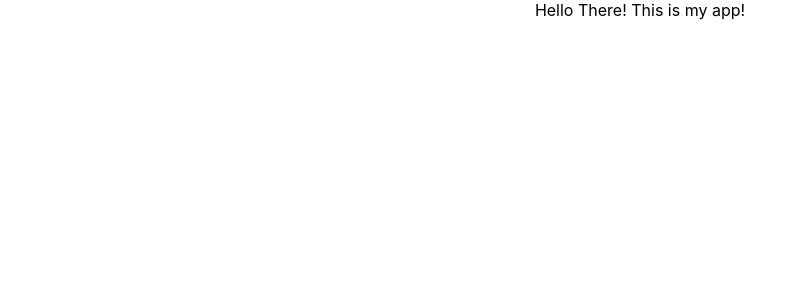
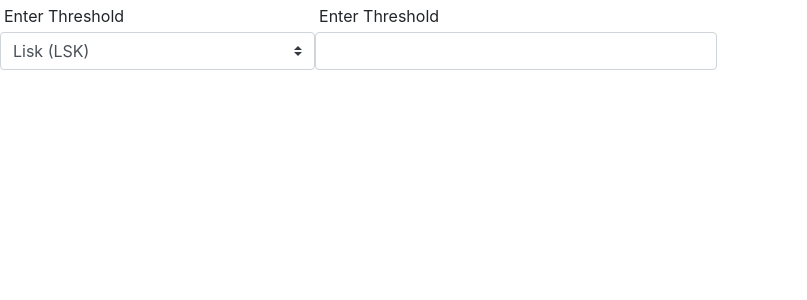
Before and after one commit to tommiii/cryptocurrency-threshold-evaluator, a React (Create React App) app: page / in a window 1280 px wide. Shown: the top 300 px of the page, without its empty margins (0-807 px from the left). Built offline with nearby package versions, Linux system fonts and the light colour scheme.

Commit message:
simple input and select components

```diff
--- a/src/components/App.js
+++ b/src/components/App.js
@@ -1,10 +1,28 @@
 import React from 'react';
 import './App.css';
+import Select from './Select';
+import Input from './Input';
 
 function App() {
   return (
     <div className="App">
-      Hello There! This is my app!
+      <div className="d-flex">
+        <Select
+          label="Enter Threshold"
+          values={[
+            { value: 'Lisk (LSK)', key: 'LSK' },
+            { value: 'Etherium (ETH)', key: 'ETH' },
+            { value: 'Monero (XMR)', key: 'XMR' },
+            { value: 'Stratis (STRAT)', key: 'STRAT' },
+            { value: 'Bitcoin Cash (BCH)', key: 'BCH' },
+          ]}
+          onChange={(value) => { console.log(value); }}
+        />
+        <Input
+          label="Enter Threshold"
+          onChange={(value) => { console.log(value); }}
+        />
+      </div>
     </div>
   );
 }
--- /dev/null
+++ b/src/components/Input.js
@@ -0,0 +1,21 @@
+import React from 'react';
+
+const Input = ({
+  value, onChange, label, type,
+}) => {
+  return <>
+    <div className="form-group">
+      {label && < div className="float-left p-1">{label}</div>}
+      <input onChange={({ target: { value: newValue } }) => onChange(newValue)} type={type} className="form-control" />
+    </div>
+  </>;
+};
+
+export default Input;
+
+Input.defaultProps = {
+  value: '',
+  onChange: () => { },
+  label: null,
+  text: 'text',
+};
--- /dev/null
+++ b/src/components/Select.js
@@ -0,0 +1,24 @@
+import React from 'react';
+import _ from 'lodash';
+
+const Select = ({
+  values, onChange, label,
+}) => {
+  const renderValues = _.map(values, ({ value, key }, index) => <option key={index} value={key}>{value}</option>);
+  return <>
+    <div className="form-group">
+      {label && < div className="float-left p-1">{label}</div>}
+      <select className='custom-select' onChange={({ target: { value } }) => onChange(value)}>
+        {renderValues}
+      </select>
+    </div>
+  </>;
+};
+
+export default Select;
+
+Select.defaultProps = {
+  values: [],
+  onChange: () => { },
+  label: null,
+};
--- a/src/index.js
+++ b/src/index.js
@@ -5,6 +5,7 @@
 import cryptocurrencyThresholdEvaluatorApp from './reducers';
 import App from './components/App';
 import './index.css';
+import 'bootstrap/dist/css/bootstrap.css';
 
 const store = createStore(cryptocurrencyThresholdEvaluatorApp);
 
```
